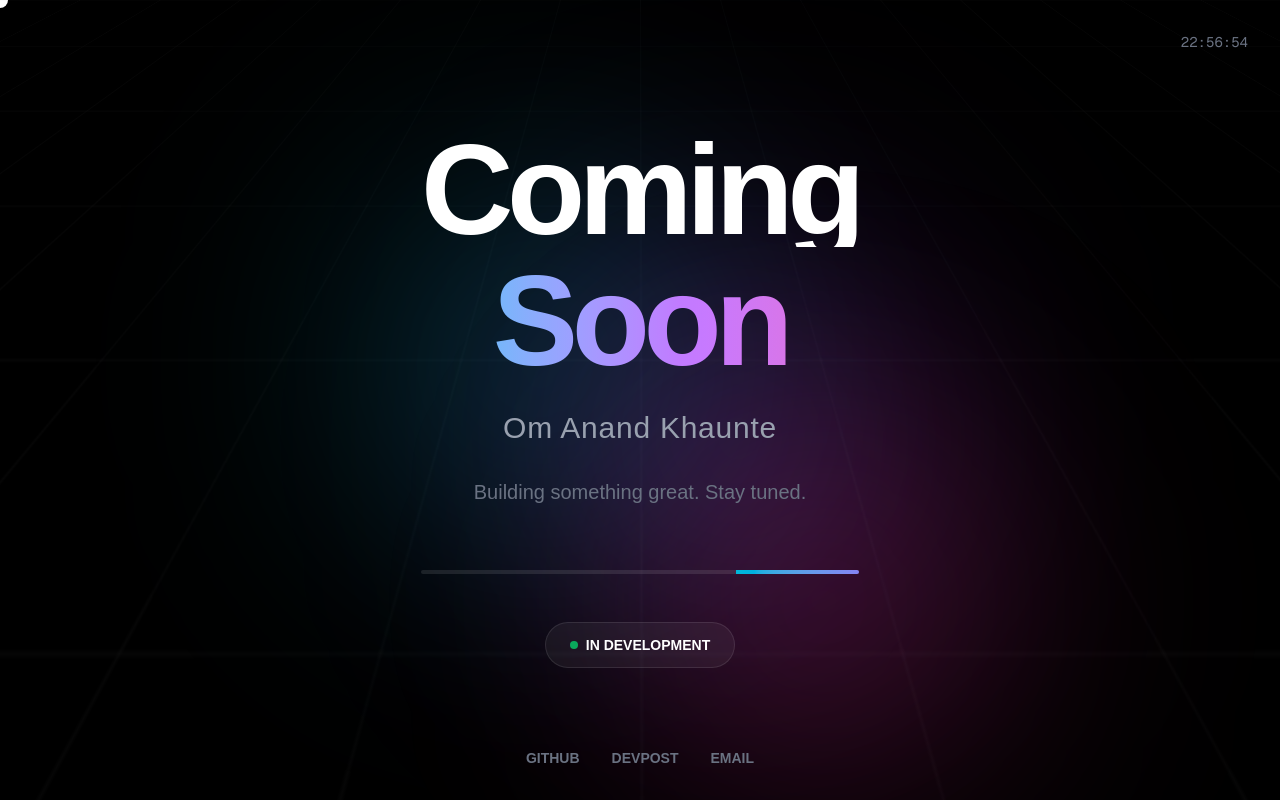
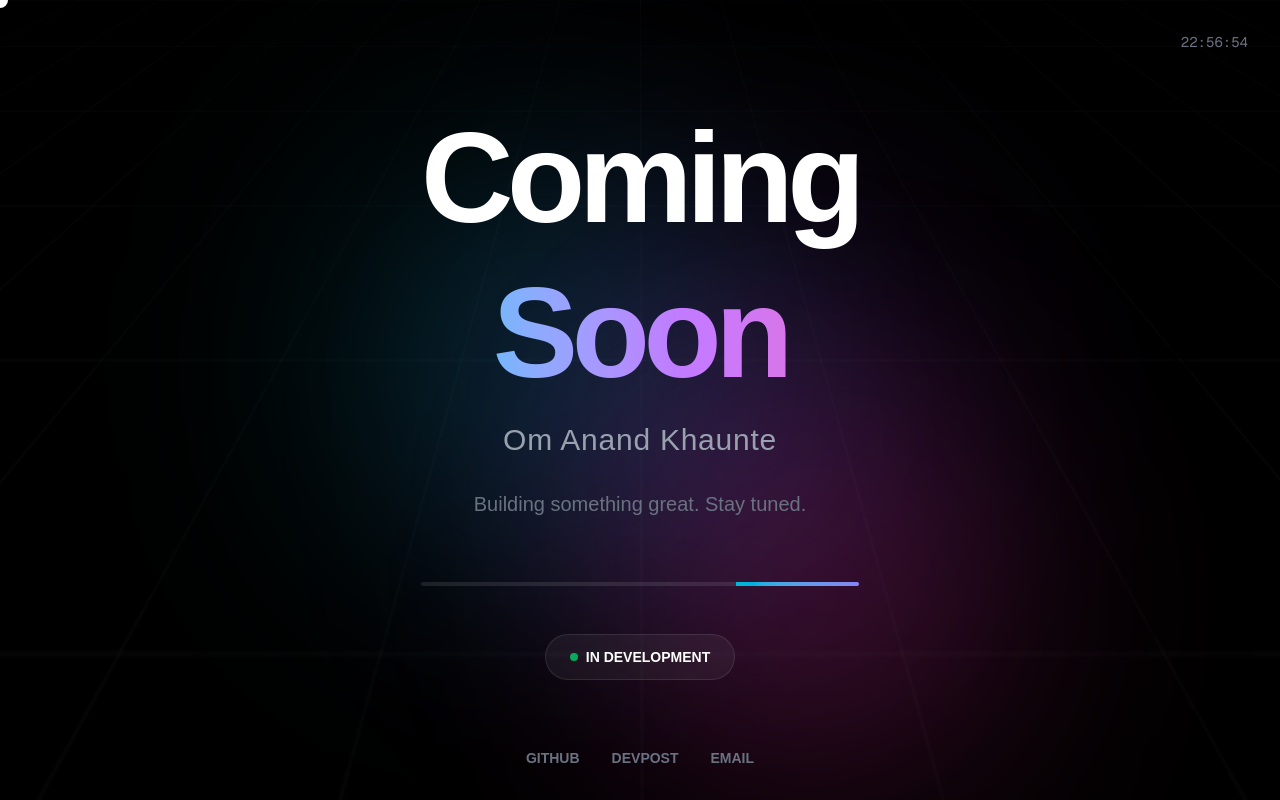
Before and after one commit to oboy10/om-portfolio-lahs, a Next.js app: page / in a window 1280 px wide. Built offline with nearby package versions, Linux system fonts and the light colour scheme.

Commit message:
Update page.tsx

```diff
--- a/app/page.tsx
+++ b/app/page.tsx
@@ -65,13 +65,13 @@ export default function ComingSoon() {
       <div className="relative z-10 text-center space-y-8 px-8 max-w-5xl">
         {/* Coming Soon Text */}
         <div className="space-y-4">
-          <div className="overflow-hidden">
-            <h1 className="text-[15vw] md:text-[12vw] lg:text-[10vw] font-black tracking-tighter leading-[0.9] animate-slide-up">
+          <div className="overflow-hidden pb-6">
+            <h1 className="text-[15vw] md:text-[12vw] lg:text-[10vw] font-bold tracking-tighter leading-[0.9] animate-slide-up">
               Coming
             </h1>
           </div>
           <div className="overflow-hidden">
-            <h1 className="text-[15vw] md:text-[12vw] lg:text-[10vw] font-black tracking-tighter leading-[0.9] animate-slide-up" style={{ animationDelay: '0.1s' }}>
+            <h1 className="text-[15vw] md:text-[12vw] lg:text-[10vw] font-bold tracking-tighter leading-[0.9] animate-slide-up" style={{ animationDelay: '0.1s' }}>
               <span className="text-transparent bg-clip-text bg-gradient-to-r from-cyan-400 via-purple-400 to-pink-400 animate-gradient">
                 Soon
               </span>
```
Lines whose indentation alone changed are shown as unchanged.
